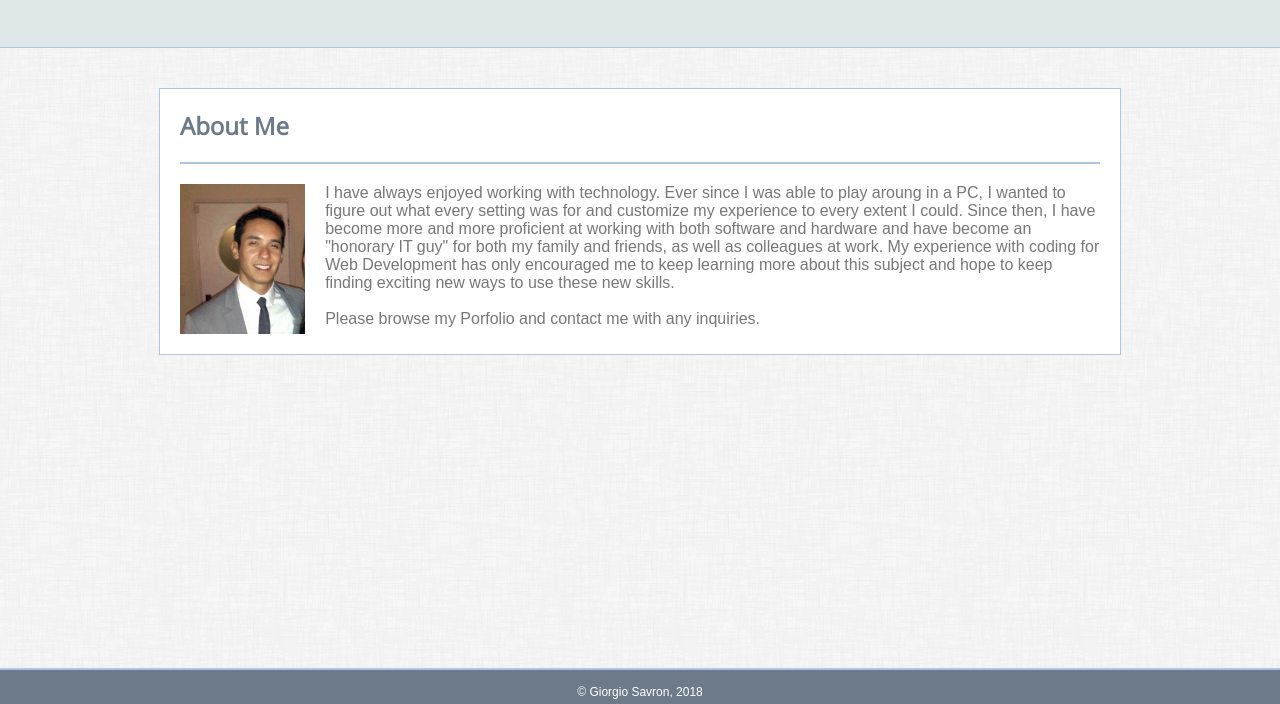
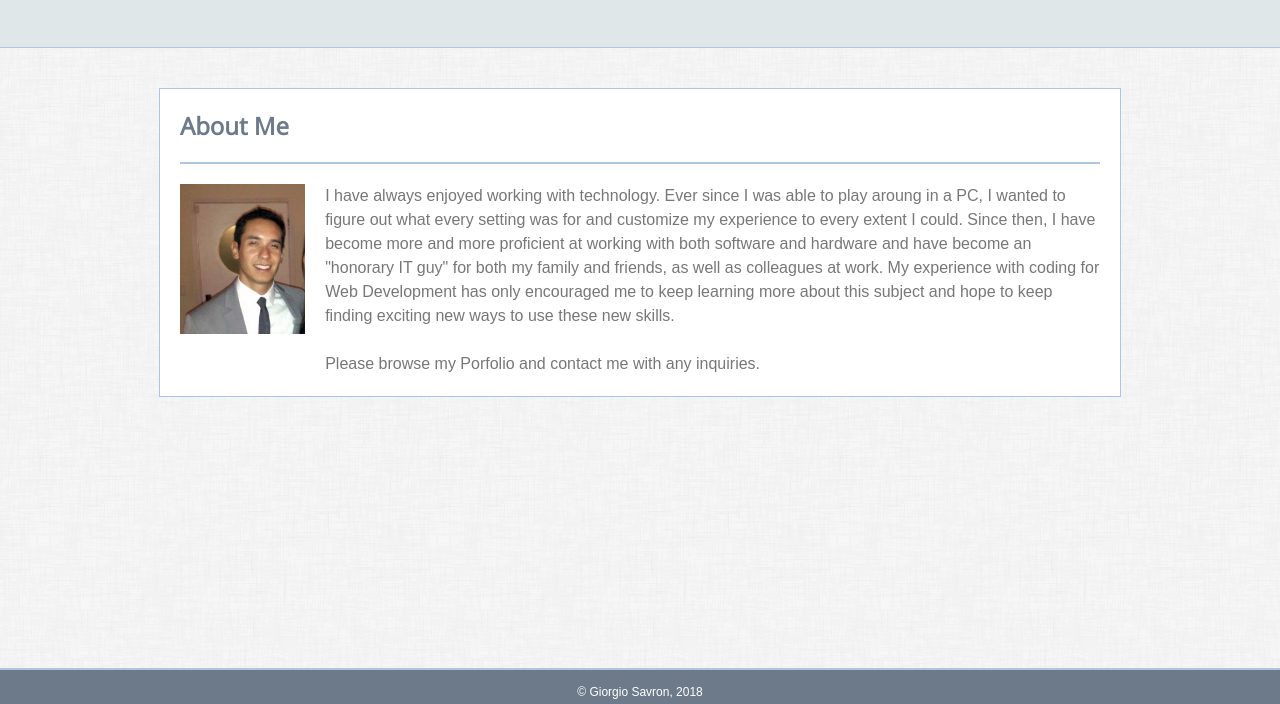
Before and after one commit to gsavr/Basic-Portfolio, a plain HTML site: page index.html in a window 1280 px wide. Shown: the part 96-800 px from the top of the page. Drawn offline with nearby package versions, Linux system fonts and the light colour scheme.

Commit message:
CSS edit

```diff
--- a/assets/css/style.css
+++ b/assets/css/style.css
@@ -86,6 +86,10 @@ h2, h3 {
 p {
     color: #777777;
     padding: 20px;
+}
+
+.body-p {
+    line-height: 1.5;
 }
 
 .footer{
```
